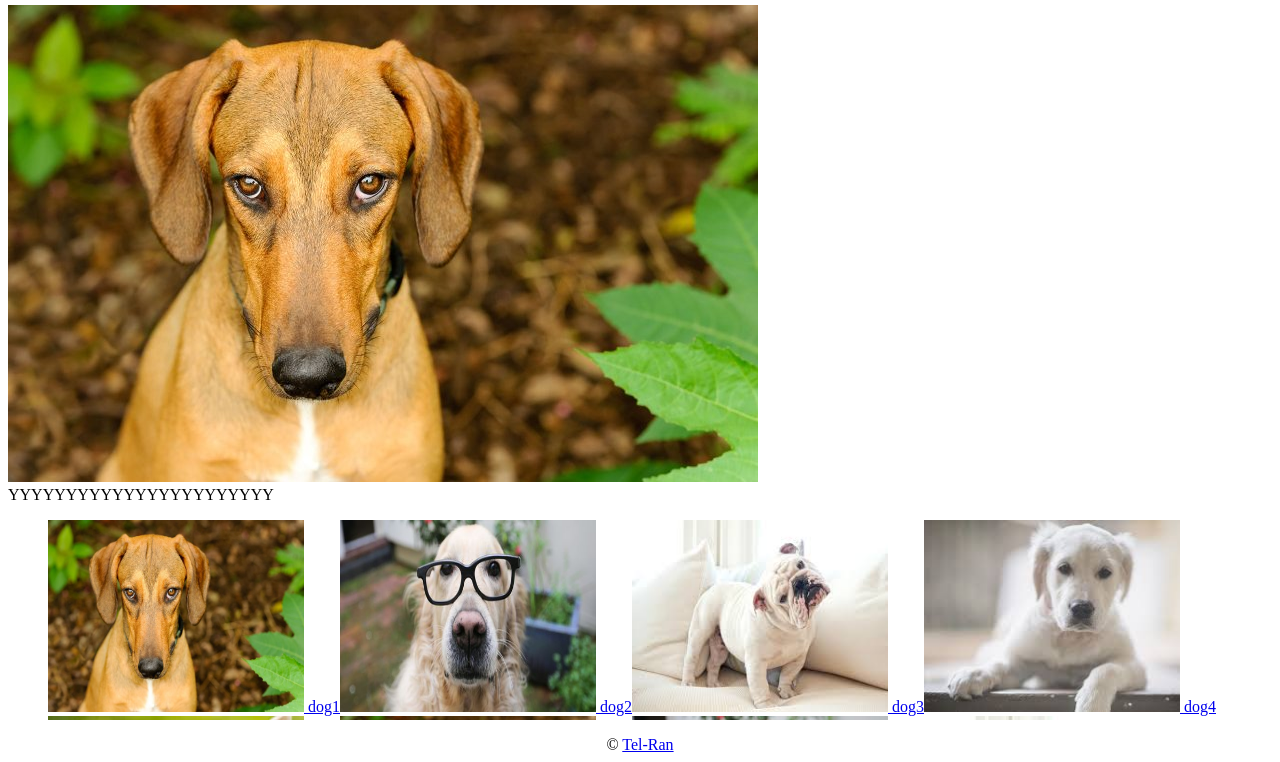
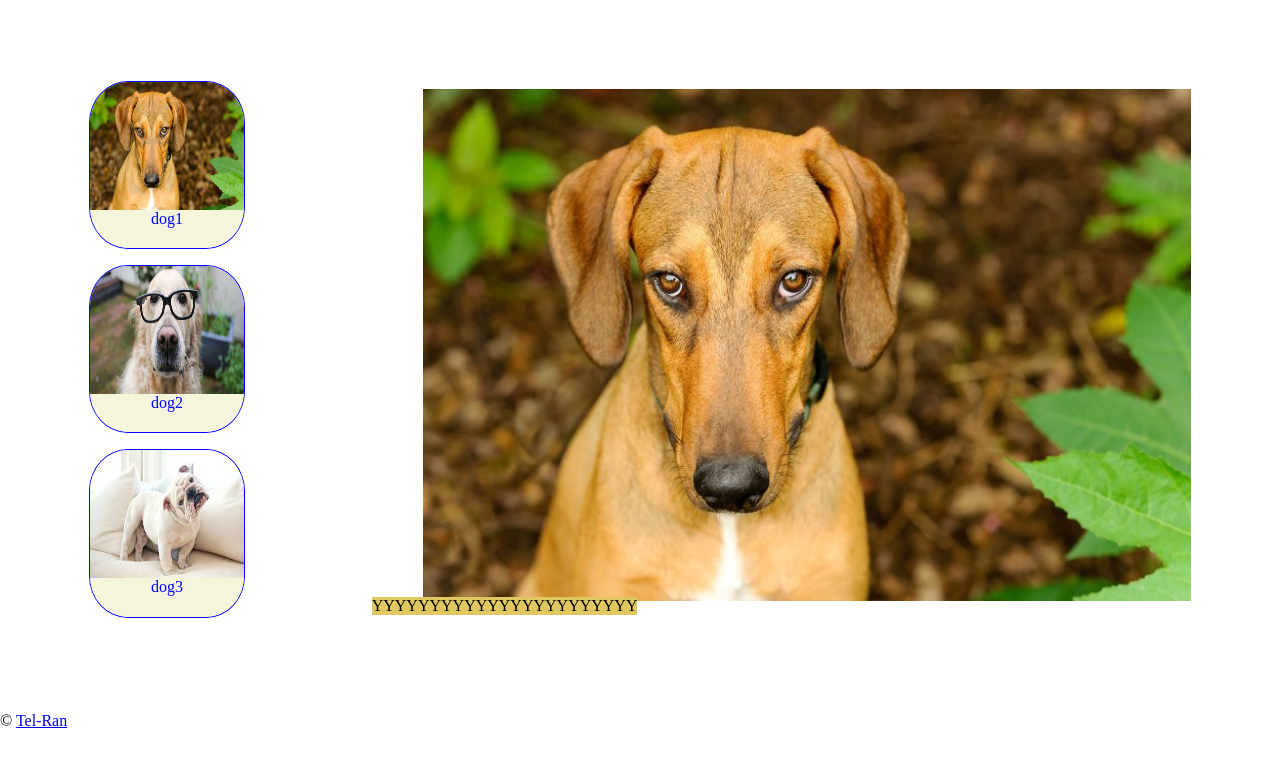
Before and after one commit to Java46-A-Blits/dogram, a plain HTML site: page index.html in a window 1280 px wide. Shown: the part 70-832 px from the top of the page. After the commit the page ends 800 px from the top, so only its background shows below. Drawn offline with Linux system fonts and the light colour scheme.

Commit message:
created 'homework branch'

```diff
--- a/index.html
+++ b/index.html
@@ -19,62 +19,62 @@
             <div class="details-title"> YYYYYYYYYYYYYYYYYYYYYYY   </div>
         </section>
         <ul class="thumbnails-list">
-            <li class="thimbnails-item">
-                <a class="thhumbnails-anchor" href="images/dog1.jpg">
+            <li class="thumbnails-item">
+                <a class="thumbnails-anchor" href="images/dog1.jpg">
                     <img class="thumbnails-image" src="images/dog1.jpg" alt="dog1 image">
                     <span class="thumbnails-title">dog1</span>
                 </a>
             </li>
-            <li class="thimbnails-item">
-                <a class="thhumbnails-anchor" href="images/dog2.jpg">
+            <li class="thumbnails-item">
+                <a class="thumbnails-anchor" href="images/dog2.jpg">
                     <img class="thumbnails-image" src="images/dog2.jpg" alt="dog2 image">
                     <span class="thumbnails-title">dog2</span>
                 </a>
             </li>
-            <li class="thimbnails-item">
-                <a class="thhumbnails-anchor" href="images/dog3.jpg">
+            <li class="thumbnails-item">
+                <a class="thumbnails-anchor" href="images/dog3.jpg">
                     <img class="thumbnails-image" src="images/dog3.jpg" alt="dog3 image">
                     <span class="thumbnails-title">dog3</span>
                 </a>
             </li>
-            <li class="thimbnails-item">
-                <a class="thhumbnails-anchor" href="images/dog4.jpg">
+            <li class="thumbnails-item">
+                <a class="thumbnails-anchor" href="images/dog4.jpg">
                     <img class="thumbnails-image" src="images/dog4.jpg" alt="dog4 image">
                     <span class="thumbnails-title">dog4</span>
                 </a>
             </li>
-            <li class="thimbnails-item">
-                <a class="thhumbnails-anchor" href="images/dog1.jpg">
+            <li class="thumbnails-item">
+                <a class="thumbnails-anchor" href="images/dog5.jpg">
                     <img class="thumbnails-image" src="images/dog5.jpg" alt="dog5 image">
                     <span class="thumbnails-title">dog5</span>
                 </a>
             </li>
-            <li class="thimbnails-item">
-                <a class="thhumbnails-anchor" href="images/dog1.jpg">
+            <li class="thumbnails-item">
+                <a class="thumbnails-anchor" href="images/dog1.jpg">
                     <img class="thumbnails-image" src="images/dog1.jpg" alt="dog1 image">
                     <span class="thumbnails-title">dog1</span>
                 </a>
             </li>
-            <li class="thimbnails-item">
-                <a class="thhumbnails-anchor" href="images/dog2.jpg">
+            <li class="thumbnails-item">
+                <a class="thumbnails-anchor" href="images/dog2.jpg">
                     <img class="thumbnails-image" src="images/dog2.jpg" alt="dog2 image">
                     <span class="thumbnails-title">dog2</span>
                 </a>
             </li>
-            <li class="thimbnails-item">
-                <a class="thhumbnails-anchor" href="images/dog3.jpg">
+            <li class="thumbnails-item">
+                <a class="thumbnails-anchor" href="images/dog3.jpg">
                     <img class="thumbnails-image" src="images/dog3.jpg" alt="dog3 image">
                     <span class="thumbnails-title">dog3</span>
                 </a>
             </li>
-            <li class="thimbnails-item">
-                <a class="thhumbnails-anchor" href="images/dog4.jpg">
+            <li class="thumbnails-item">
+                <a class="thumbnails-anchor" href="images/dog4.jpg">
                     <img class="thumbnails-image" src="images/dog4.jpg" alt="dog4 image">
                     <span class="thumbnails-title">dog4</span>
                 </a>
             </li>
-            <li class="thimbnails-item">
-                <a class="thhumbnails-anchor" href="images/dog1.jpg">
+            <li class="thumbnails-item">
+                <a class="thumbnails-anchor" href="images/dog5.jpg">
                     <img class="thumbnails-image" src="images/dog5.jpg" alt="dog5 image">
                     <span class="thumbnails-title">dog5</span>
                 </a>
--- a/styles/dog-styles.css
+++ b/styles/dog-styles.css
@@ -1,10 +1,33 @@
- body{
+body{
     display: flex;
     flex-direction: column;
     justify-content: space-around;
-    align-items: center; /*x axis for column, y axis for row direction*/
+    /* align-items: center;  */
 }
+.logo-title{
+    background-color: fuchsia;
+    color: white;
+    text-align: center;
+    font-size: 2.5rem;
+    text-transform: uppercase;
 
+}
+.details-title{
+    background-color: rgb(223, 200, 97);
+    position: absolute;
+        left: 7vw;
+      bottom: 3vw;
+}
+.details-image{
+    width: 60vw;
+    height: 50vw;
+}
+.details-container{
+    position: relative;
+    display: flex;
+    flex-direction: column;
+    align-items: center;
+}
 .thumbnails-list{
     display: flex;
     flex-direction: row;
@@ -12,8 +35,84 @@
     max-height: 25vh;
     overflow-y: auto;
     list-style: none;
+    justify-content: space-around;
+    padding: 16px 0 0 0;
+    /* padding: 0%;
+    padding-top: 2.5vh; */
+
+
+}
+.thumbnails-item{
+    margin-top: 2vh;
+    margin-left: 2vw;
+    border: 1px solid blue;
+
+}
+.thumbnails-anchor{
+    text-decoration: none;
 }
 .thumbnails-image{
     width: 20vw;
-    height: 15vw;
+    height: 18vw;
+    display: block; /*to  prevent separation between image and title*/
 }
+.thumbnails-title{
+    display: block;
+    text-align: center;
+    background-color: beige;
+    color: blue;
+    font-size: 1.2rem;
+}
+body,html{
+    height: 100%
+}
+@media (min-width :568px){
+    .thumbnails-list{
+        flex-direction: column;
+        flex-wrap: nowrap;
+        order: -1;          /**/
+        max-height:70vh;
+        justify-content:flex-start;
+        padding: 0;
+    }
+    .thumbnails-title{
+        width: 12vw;
+        height: 3vw;
+        font-size: 1rem;
+
+    }
+    .thumbnails-item{
+        max-width: 12vw;
+        border-radius: 25%;
+        min-height: 13vw;
+        overflow: hidden;
+        margin-left: 0;
+    }
+    .thumbnails-image{
+        width: 12vw;
+        height: 10vw;
+    }
+    .details-image{
+        width: 60vw;
+        height: 40vw;
+    }
+    .details-title{
+        left: -4vw;     /**/
+        bottom:2vw;     /**/
+    }
+    .main-content{
+        display: flex;
+        justify-content: space-around;
+    }
+    .details-container{
+        justify-content: center;
+    }
+    body{
+        justify-content: space-between;
+        margin: 0;
+        }
+    .logo-title{
+        margin: 0;
+    }
+
+}
```
